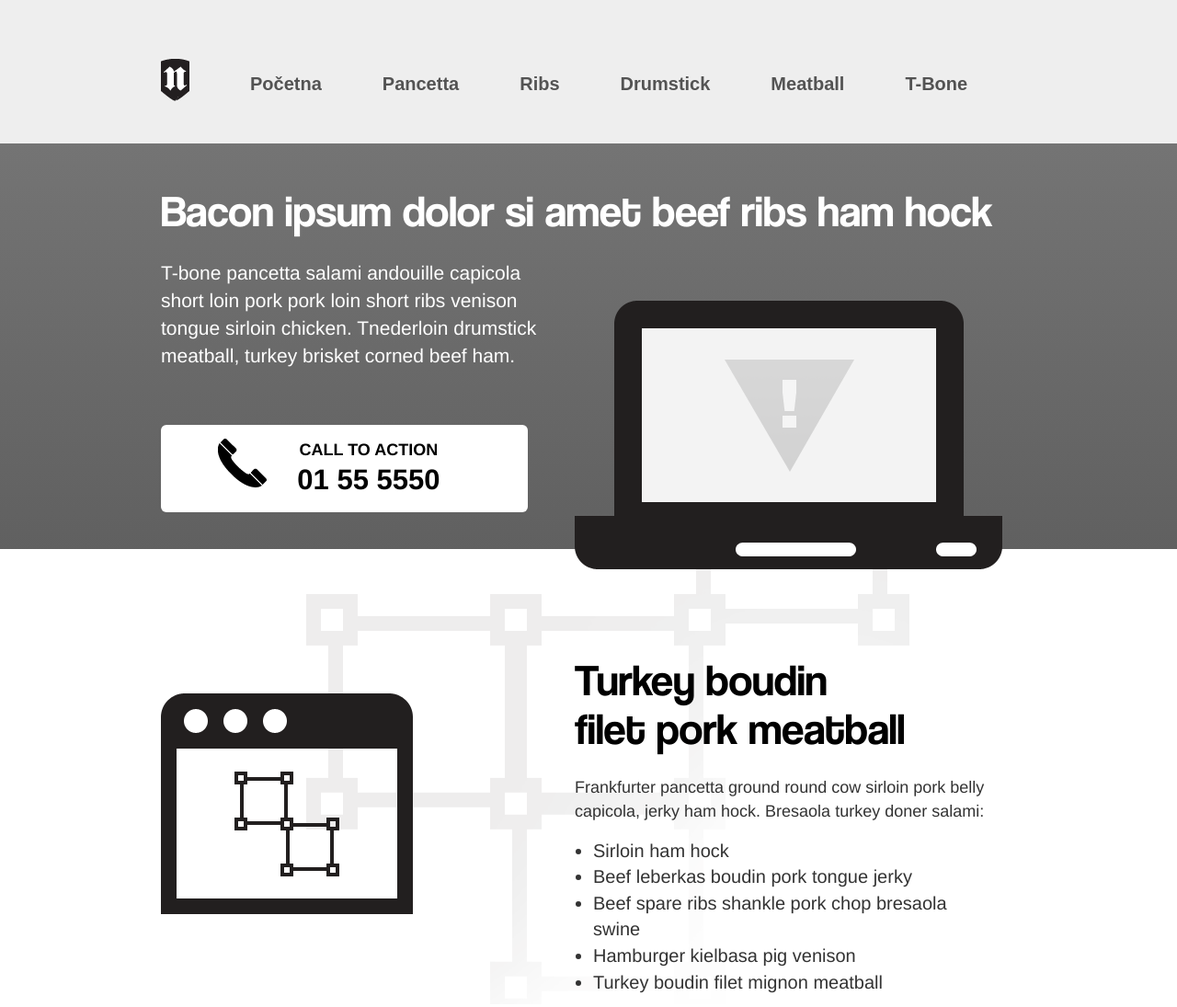
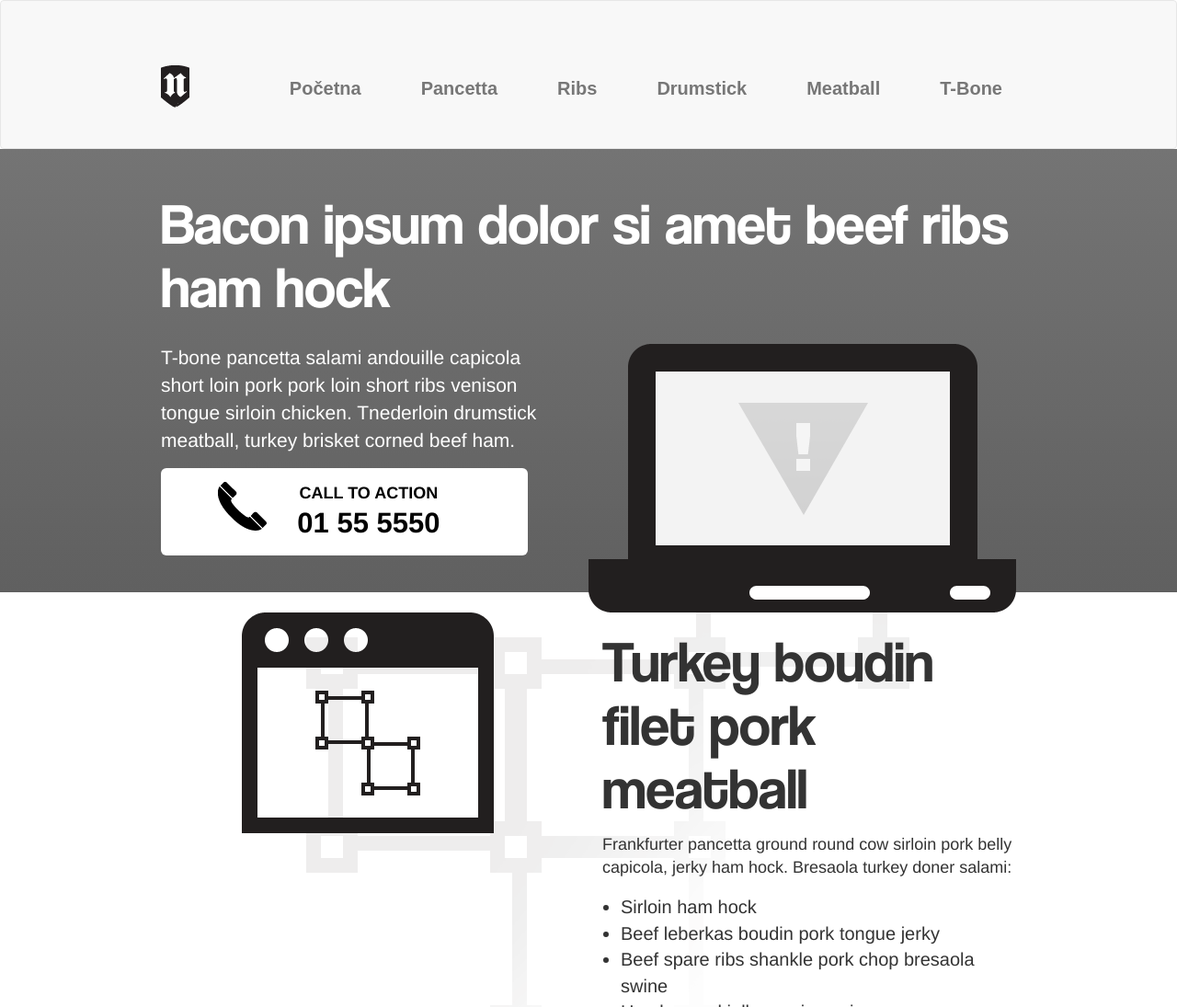
Before and after one commit to mkdizajn/nivas, a plain HTML site: page index.html in a window 1280 px wide. Shown: the top 1095 px of the page at 92% size. Drawn offline with nearby package versions, Linux system fonts and the light colour scheme.

Commit message:
fixed navigation and messed up jumbo1

```diff
--- a/assets/css/nivas.css
+++ b/assets/css/nivas.css
@@ -10,19 +10,60 @@
     font-style: normal;
 }
 /*global custom h1 font tag*/
-h1, .jumbotron h1{
+h1,h2,h3,h4.jumbotron h1{
 	font-family: 'coolveticaregular';
 	font-size: 48px;
 	padding-bottom: 15px;
 	color: #000;
 }
-.white{
-	color: #fff!important;
+h1.white{ color: #fff; }
+.black{ color: #fff; background-color: #000 }
+.m0{ margin-top: 0px; margin-bottom: 0px; padding: 15px; font-size: 1.6em; }
+.eee{ color: #eee; }
+
+.navbar{
+	margin-bottom: 0px;
 }
-/*global page width*/
+
+/*============================
+media qrys
+============================ */
+/* fix brand on mobile */
+@media (min-width: 992px) {
+	.navbar-brand{ padding-top: 70px; }
+	.nav>li>a{ padding-left: 50px; }
+	.nav{ padding: 70px 0 40px; }
+}
+@media (min-width: 768px) and (max-width: 992px){
+	.navbar-brand{ padding-top: 25px; }
+	.nav>li>a{ padding-left: 10px; }
+	.nav{ padding: 20px 0; }
+}
+@media (max-width: 767px){
+	.container.s2{ background-image: none !important; }
+}
+/* fix mobile toggler to look like nivas dsgn */
+.navbar-default .navbar-toggle:hover{ background-color: transparent; }
+.navbar-toggle{
+	padding: 15px 10px;
+	border: 0px;
+}
+.navbar-toggle .icon-bar {
+	display: block;
+	width: 32px;
+	height: 5px;
+	border-radius: 1px;
+	background-color: black !important;
+}
+.vcenter {
+	margin: auto;
+}
+/*@@@@@@@@@@@@@@@@
+navigation theme
+@@@@@@@@@@@@@@@@*/
 /*nivas template has standard 960px grid max size*/
-.container{
-	width: 960px;
+.container, .jumbotron .container{
+	max-width: 960px;
 }
 .littlecta{
 	font-size: 18px;
@@ -47,16 +88,6 @@ button[role="firstcta"]{
 	font-weight: 600;
 	color: #535353;
 }
-/*LOGO FIX*/
-.nav>li:first-child a{
-	padding-left: 0px;
-	margin-right: 0px;
-}
-/*all other menu items*/
-.nav>li:not(:first-child){
-	padding: 17px 0 0 36px;
-}
-
 .jumbotron.nav{
 	margin-bottom: 0px;
 	padding-bottom: 10px;
@@ -101,13 +132,3 @@ ul.bigli{
 .p0{
 	padding-right: 0px !important;
 }
-
-/*mobile toggler*/
-
-.navbar-toggle .icon-bar {
-	display: block;
-	width: 32px;
-	height: 5px;
-	border-radius: 1px;
-	background-color: black;
-}
--- a/index.html
+++ b/index.html
@@ -1,4 +1,3 @@
-
 <!DOCTYPE html>
 <html lang="en">
 <head>
@@ -26,61 +25,74 @@
 
 <body role="document">
 
-
-
 	<!-- main logo & navbar -->
-    <div class="jumbotron nav">
-      <div class="navbar" role="navigation">
-        <div class="navbar-header">
-          <a href="#" class="visible-xs brand hidden-lg pull-left"><img src="assets/images/so.png" alt="" /></a>
-          <button type="button" class="navbar-toggle collapsed" data-toggle="collapse" data-target=".navbar-collapse">
+	<nav class="navbar navbar-default eee">
+		<div class="container">
+			<!-- Brand and toggle get grouped for better mobile display -->
+			<div class="navbar-header page-scroll">
+				<button type="button" class="navbar-toggle" data-toggle="collapse" data-target="#bs-example-navbar-collapse-1">
 					<span class="sr-only">Toggle navigation</span>
 					<span class="icon-bar"></span>
 					<span class="icon-bar"></span>
 					<span class="icon-bar"></span>
 				</button>
+				<a href="#" class="navbar-brand">
+					<img src="assets/images/so.png" alt="" />
+				</a>
 			</div>
-        <div class="container">
-          <div class="col-md-12 row">
-            <div class="navbar-collapse collapse row">
-              <ul class="nav navbar-nav">
-                <li><a href="#" class="brand hidden-xs"><img src="assets/images/so.png" alt="" /></a></li>
-                <li><a href="#">Početna</a></li>
-                <li><a href="#">Pancetta</a></li>
-                <li><a href="#">Ribs</a></li>
-                <li><a href="#">Drumstick</a></li>
-                <li><a href="#">Meatball</a></li>
-                <li><a href="#">T-Bone</a></li>
+
+			<!-- Collect the nav links, forms, and other content for toggling -->
+			<div class="collapse navbar-collapse" id="bs-example-navbar-collapse-1">
+				<ul class="nav navbar-nav navbar-right">
+					<li>
+						<a href="#">Početna</a>
+					</li>
+					<li>
+						<a href="#">Pancetta</a>
+					</li>
+					<li>
+						<a href="#">Ribs</a>
+					</li>
+					<li>
+						<a href="#">Drumstick</a>
+					</li>
+					<li>
+						<a href="#">Meatball</a>
+					</li>
+					<li>
+						<a href="#">T-Bone</a>
+					</li>
 				</ul>
 			</div>
 		</div>
-        </div>
-      </div>
+	</nav>
+	<!-- lead cta // only on mobile :: TOP -->
+	<div class="col-xs-12 visible-xs-block container-fluid">
+		<h3 class="black row m0 text-center">Call to action: 01 555 5500</h3>
 	</div>
 	<!-- first section -->
 	<div class="jumbotron s1">
 		<div class="container">
 			<div class="row">
 				<div class="col-md-12">
-            <h1 class="text-justify white">Bacon ipsum dolor si amet beef ribs ham hock</h1>
+					<h1 class="white">Bacon ipsum dolor si amet beef ribs ham hock</h1>
 				</div>
-          <div class="col-md-12">
-            <div class="col-md-6 row">
-              <p>T-bone pancetta salami andouille capicola short loin pork pork loin short ribs venison tongue sirloin chicken. Tnederloin drumstick meatball, turkey brisket corned beef ham.</p>
-              <p>&nbsp;</p>
+				<div class="col-md-12 row">
+					<div class="col-md-6 col-md-push-6 text-center">
+						<img src="assets/images/laptop.png" alt="">
+					</div>
+					<div class="col-md-6 col-md-pull-6">
 						<p>
-                <button class="btn btn-lg btn-success col-md-11" href="#" role="firstcta">
+							T-bone pancetta salami andouille capicola short loin pork pork loin short ribs venison tongue sirloin chicken. Tnederloin drumstick meatball, turkey brisket corned beef ham.
+						</p>
+						<button class="btn btn-lg btn-success col-md-11 col-xs-12 hidden-sm hidden-xs" href="#" role="firstcta">
 							<div class="col-md-10 col-md-offset-1">
 								<img src="assets/images/phone.png" alt="" class="pull-left">
-                    <span class="littlecta">Call to action</span><br>
+								<span class="littlecta">Call to action</span>
+								<br>
 								<span class="bigcta">01 55 5550</span>
 							</div>
 						</button>
-              </p>
-            </div>
-            <div class="col-md-6">
-              <p>&nbsp;</p>
-              <img src="assets/images/laptop.png" alt="">
 					</div>
 				</div>
 			</div>
@@ -90,16 +102,18 @@
 	<div class="jumbotron s2">
 		<div class="container s2">
 			<div class="row">
-          <div class="col-md-12 row">
-            <div class="col-md-6">
-              <p>&nbsp;</p><p>&nbsp;</p><p>&nbsp;</p>
+				<div class="col-md-6 col-md-push-6 vcenter">
+					<h1>Turkey boudin <br/> filet pork meatball</h1>
+				</div>
+
+				<div class="col-md-6 col-md-pull-6 text-center">
 					<img src="assets/images/sec2.png" alt="">
 				</div>
-            <div class="col-md-6 row p0">
-              <p>&nbsp;</p>
-              <p>&nbsp;</p>
-              <h1>Turkey boudin <br/>filet pork meatball</h1>
-              <p class="subtit">Frankfurter pancetta ground round cow sirloin pork belly capicola, jerky ham hock. Bresaola turkey doner salami:</p>
+
+				<div class="col-md-6 col-md-push-0">
+					<p class="subtit">
+						Frankfurter pancetta ground round cow sirloin pork belly capicola, jerky ham hock. Bresaola turkey doner salami:
+					</p>
 					<ul class="bigli">
 						<li>Sirloin ham hock</li>
 						<li>Beef leberkas boudin pork tongue jerky</li>
@@ -107,7 +121,6 @@
 						<li>Hamburger kielbasa pig venison</li>
 						<li>Turkey boudin filet mignon meatball</li>
 					</ul>
-            </div>
 				</div>
 			</div>
 		</div>
@@ -122,8 +135,12 @@
 					<div class="col-md-6">
 						<p>&nbsp;</p>
 						<h1>Turducken meat doner pork chop</h1>
-              <p class="subtit">Turkey boudin filet mignon meatball. T-bone chuck shoulder biltong rump, short ribs drumstick venison pig bacon pork loin hamburger filet mignon tail tri-tip.</p>
-              <p class="subtit">Turducken drumstick doner pork chop meatloaf brisket bacon sirloin. Jowl meatball chicken venison tongue.</p>
+						<p class="subtit">
+							Turkey boudin filet mignon meatball. T-bone chuck shoulder biltong rump, short ribs drumstick venison pig bacon pork loin hamburger filet mignon tail tri-tip.
+						</p>
+						<p class="subtit">
+							Turducken drumstick doner pork chop meatloaf brisket bacon sirloin. Jowl meatball chicken venison tongue.
+						</p>
 					</div>
 					<div class="col-md-6">
 						<p>&nbsp;</p>
@@ -143,7 +160,9 @@
 					<div class="col-md-6">
 						<p>&nbsp;</p>
 						<h1>Bacon chuck</h1>
-              <p class="subtit">Beef ribs corned beef beef prosciotto pork chop chicken. Beef tail ham hock ..</p>
+						<p class="subtit">
+							Beef ribs corned beef beef prosciotto pork chop chicken. Beef tail ham hock ..
+						</p>
 					</div>
 					<div class="col-md-6">
 						<p>&nbsp;</p>
@@ -153,7 +172,6 @@
 		</div>
 	</div>
 
-
 	<!-- Bootstrap core JavaScript
 ================================================== -->
 	<script src="https://ajax.googleapis.com/ajax/libs/jquery/1.11.2/jquery.min.js"></script>
```
Lines whose indentation alone changed are shown as unchanged.
